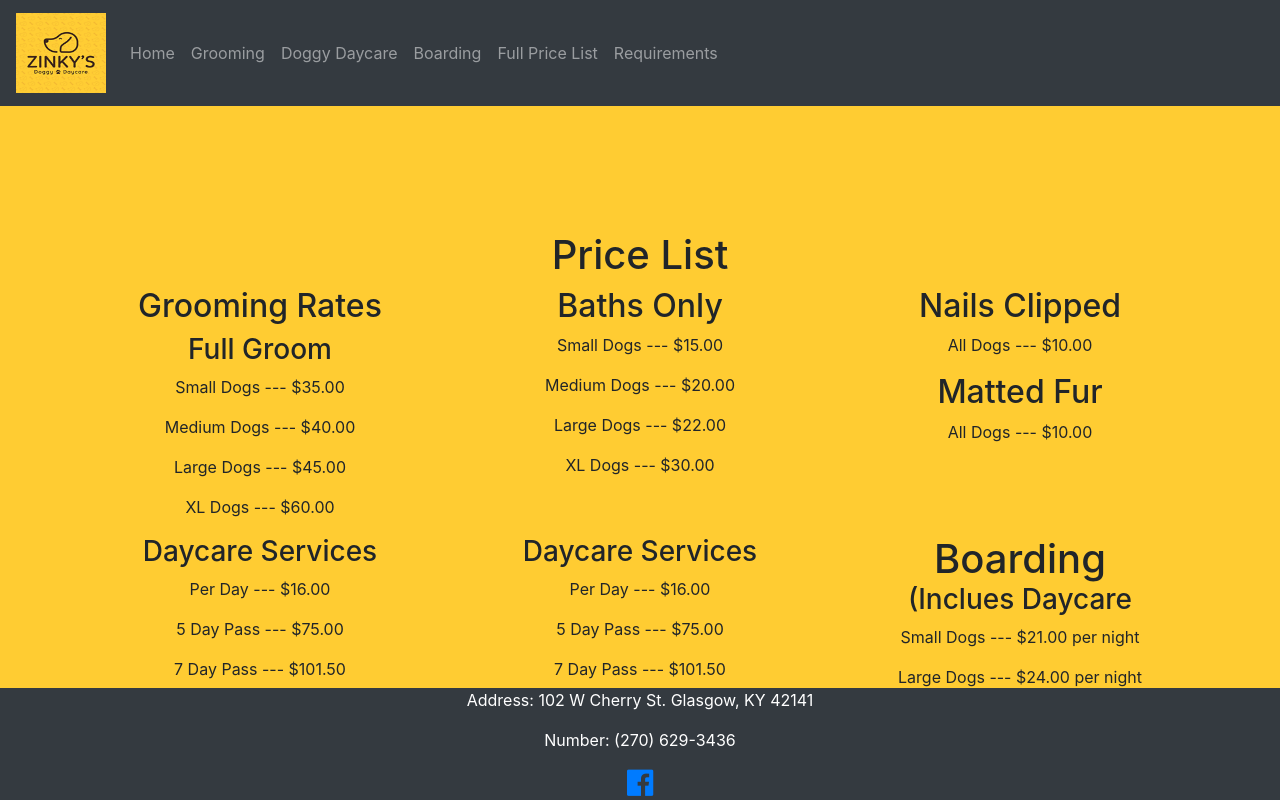
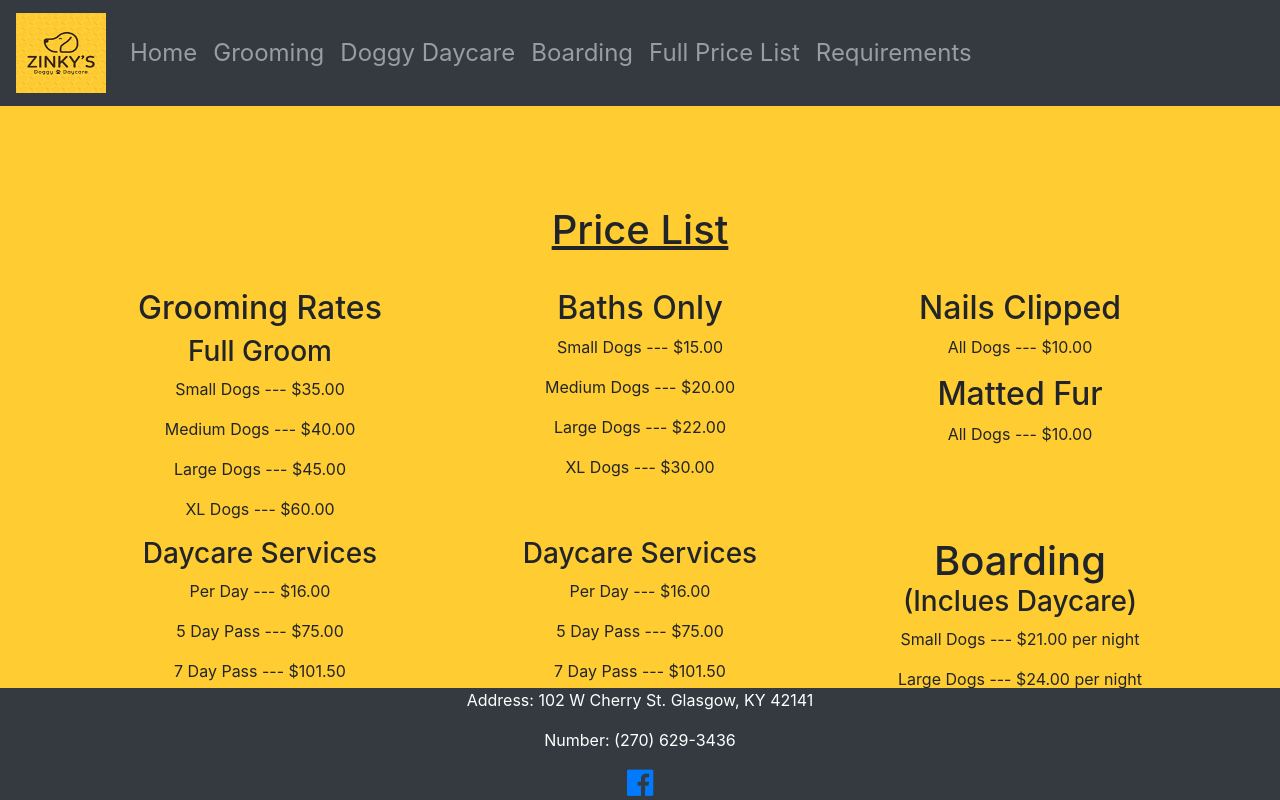
Before and after one commit to alexandershearer/Zinkys-App, a React (Create React App) app: page /pricelist in a window 1280 px wide. Built offline with nearby package versions, Linux system fonts and the light colour scheme.

Commit message:
Added styling for title

```diff
--- a/src/App.css
+++ b/src/App.css
@@ -7,6 +7,6 @@
   border-radius: 50%;
 }
 
-#navBar {
+.navBar {
   font-size: 24px;
 }
--- a/src/App.js
+++ b/src/App.js
@@ -30,7 +30,7 @@ function App() {
         </Navbar.Brand>
         <Navbar.Toggle aria-controls="responsive-navbar-nav" />
         <Navbar.Collapse id="responsive-navbar-nav">
-          <Nav className="d-flex justify-content-evenly">
+          <Nav className="navBar">
             <Nav.Link as={Link} to='/home'>Home</Nav.Link>
             <Nav.Link as={Link} to='/grooming'>Grooming</Nav.Link>
             <Nav.Link as={Link} to='/doggydaycare'>Doggy Daycare</Nav.Link>
--- a/src/Home.js
+++ b/src/Home.js
@@ -4,7 +4,7 @@ class Home extends Component {
     render() {
         return (
             <div>
-            <h1>Only the best for your pets!</h1>
+            <h1 id='homeTitle'>Only the best for your pets!</h1>
             <p>Hate leaving your pup at home alone all day when you leave for work? Is the weather bad and you can't take them for a walk? Then bring them on in to our doggy daycare program where he/she can play with other pups while getting the exercise they need and getting extra lovings from humans all day! At Zinky's, your fur baby will not be cooped up in a kennel all day, they'll be in one of our two play areas! We have an outside play area if weather permits, or an indoor play area for those cold and/or rainy days. Play areas are also seperated by the size of your pup, we keep the small dogs together and the big dogs together. </p>
             <p>Our trained staff makes sure every dog gets the attention they deserve. We want every dog to feel loved and safe when they visit Zinky's. To ensure the safety of our visitors, we will first do a temperament test with your pet. After he/she passes the test, they will get placed in the correct play area. From there, a staff member will watch and play with the dogs all day. Simple as that!</p>
           </div>
--- /dev/null
+++ b/src/home.css
@@ -0,0 +1,3 @@
+#homeTitle{
+    padding-top: 100px;
+}
--- a/src/priceList.js
+++ b/src/priceList.js
@@ -9,7 +9,7 @@ class priceList extends Component {
         return (
             <Container className='text'>
                 <div>
-                    <h1>Price List</h1>
+                    <h1 className='title'>Price List</h1>
                 </div>
         <Row>
              <Col>
@@ -58,7 +58,7 @@ class priceList extends Component {
 
 
             <Col>
-                <h1>Boarding <h3>(Inclues Daycare</h3></h1>
+                <h1>Boarding <h3>(Inclues Daycare)</h3></h1>
                 <p>Small Dogs --- $21.00 per night</p>
                 <p>Large Dogs --- $24.00 per night</p>
             </Col>
--- a/src/pricelist.css
+++ b/src/pricelist.css
@@ -1,3 +1,8 @@
 .text{
-    padding-top: 125px;
+    padding-top: 100px;
 }
+
+.title{
+    text-decoration: underline;
+    margin-bottom: 35px;
+}
```
